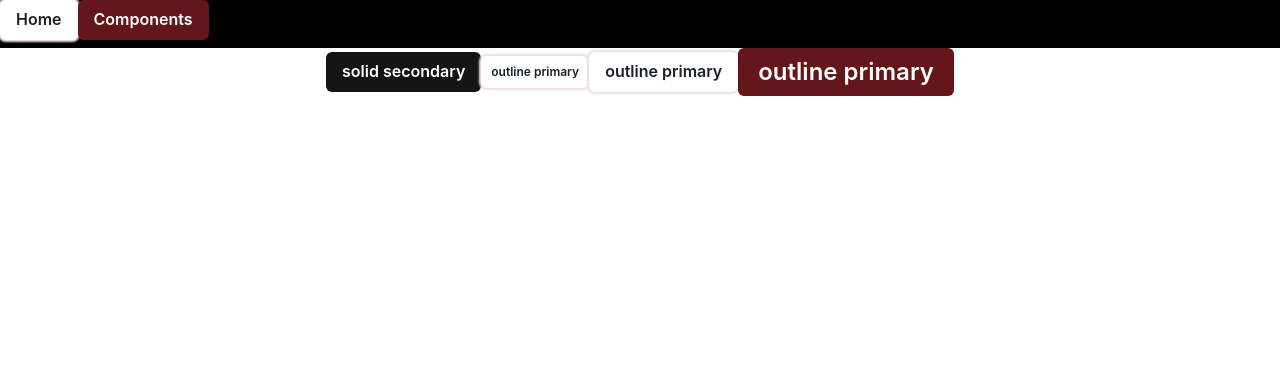
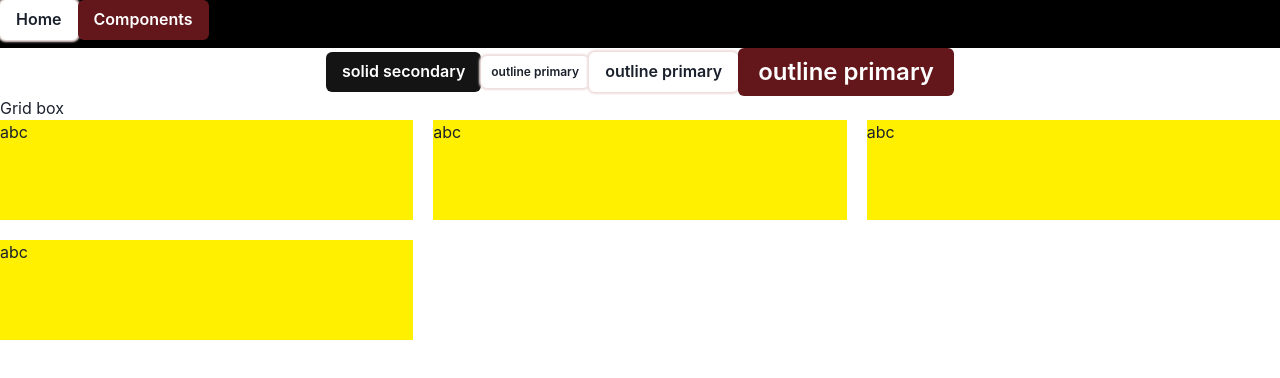
Before and after one commit to raghavluthra10/hotel-trip, a React (Create React App) app: page /components in a window 1280 px wide. Shown: the top 378 px of the page. Built offline with nearby package versions, Linux system fonts and the light colour scheme.

Commit message:
completed Grid and GridItem component

```diff
--- /dev/null
+++ b/src/components/Grid.jsx
@@ -0,0 +1,12 @@
+import React from "react";
+import { Grid as ChakraGrid } from "@chakra-ui/react";
+
+const Grid = ({ children, templateColumns, gap }) => {
+  return (
+    <ChakraGrid templateColumns={templateColumns} gap={gap}>
+      {children}
+    </ChakraGrid>
+  );
+};
+
+export default Grid;
--- /dev/null
+++ b/src/components/GridItem.jsx
@@ -0,0 +1,12 @@
+import React from "react";
+import { GridItem as ChakraGridItem } from "@chakra-ui/react";
+
+const GridItem = ({ children, w, h, bg }) => {
+  return (
+    <ChakraGridItem w={w} h={h} bg={bg}>
+      {children}
+    </ChakraGridItem>
+  );
+};
+
+export default GridItem;
--- a/src/pages/Components.jsx
+++ b/src/pages/Components.jsx
@@ -2,7 +2,9 @@
 import React from "react";
 import Flex from "../components/Flex";
 import Button from "../components/Button";
-// import { Button } from "@chakra-ui/react";
+// import { Grid, GridItem } from "@chakra-ui/react";
+import Grid from "../components/Grid";
+import GridItem from "../components/GridItem";
 
 const Components = () => {
   return (
@@ -22,6 +24,26 @@ const Components = () => {
             outline primary
           </Button>
         </Flex>
+
+        <h5>Grid box</h5>
+
+        <Grid templateColumns="repeat(3, 1fr)" gap={5}>
+          <GridItem w="100%" h="100px" bg="#fff000">
+            abc
+          </GridItem>
+
+          <GridItem w="100%" h="100px" bg="#fff000">
+            abc
+          </GridItem>
+
+          <GridItem w="100%" h="100px" bg="#fff000">
+            abc
+          </GridItem>
+
+          <GridItem w="100%" h="100px" bg="#fff000">
+            abc
+          </GridItem>
+        </Grid>
       </div>
     </React.Fragment>
   );
```
